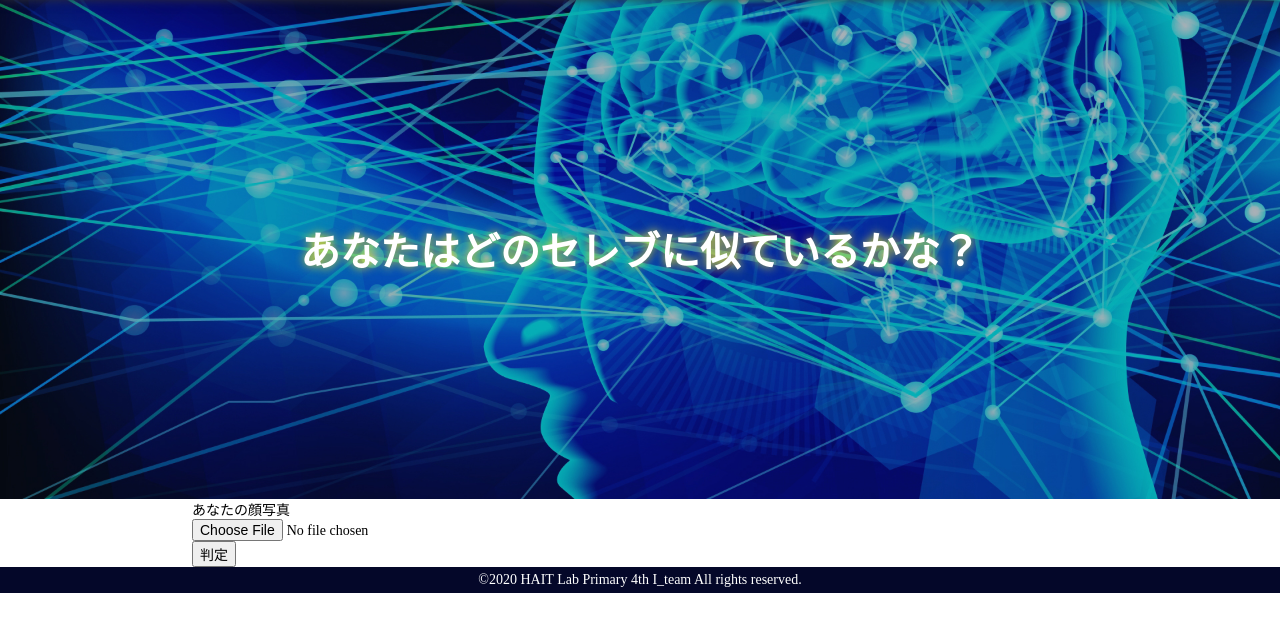
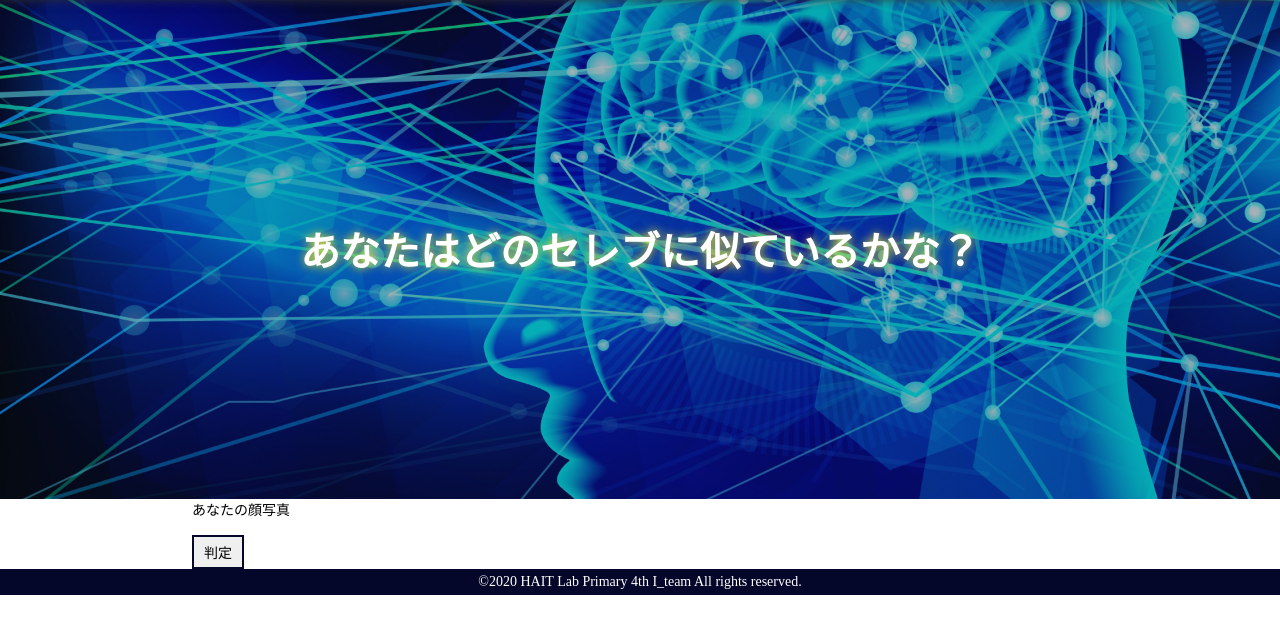
Before and after one commit to taketo-eng/HAITLab_i_team, a Flask app: page / in a window 1280 px wide. Shown: the part 51-685 px from the top of the page. Run offline with Flask 2, Linux system fonts and the light colour scheme.

Commit message:
cssでフォームのスタイル調整

```diff
--- a/app/static/css/style.css
+++ b/app/static/css/style.css
@@ -84,6 +84,15 @@ a:active {
   margin: 0 auto;
 }
 
+.main .form .fileForm {
+  display: none;
+}
+
+.main .form .btn {
+  padding: 5px 10px;
+  border: 2px solid #040729;
+}
+
 .footer {
   width: 100%;
   padding: 5px 0;
--- a/app/static/css/style.scss
+++ b/app/static/css/style.scss
@@ -68,6 +68,21 @@ a:active{
         width:70%;
         margin:0 auto;
     }
+
+    .form{
+        .form-label{
+
+        }
+
+        .fileForm{
+            display:none;
+        }
+
+        .btn{
+            padding:5px 10px;
+            border:2px solid rgb(4, 7, 41);
+        }
+    }
 }
 
 .footer{
```
Also changed, not shown: 1 other file.
